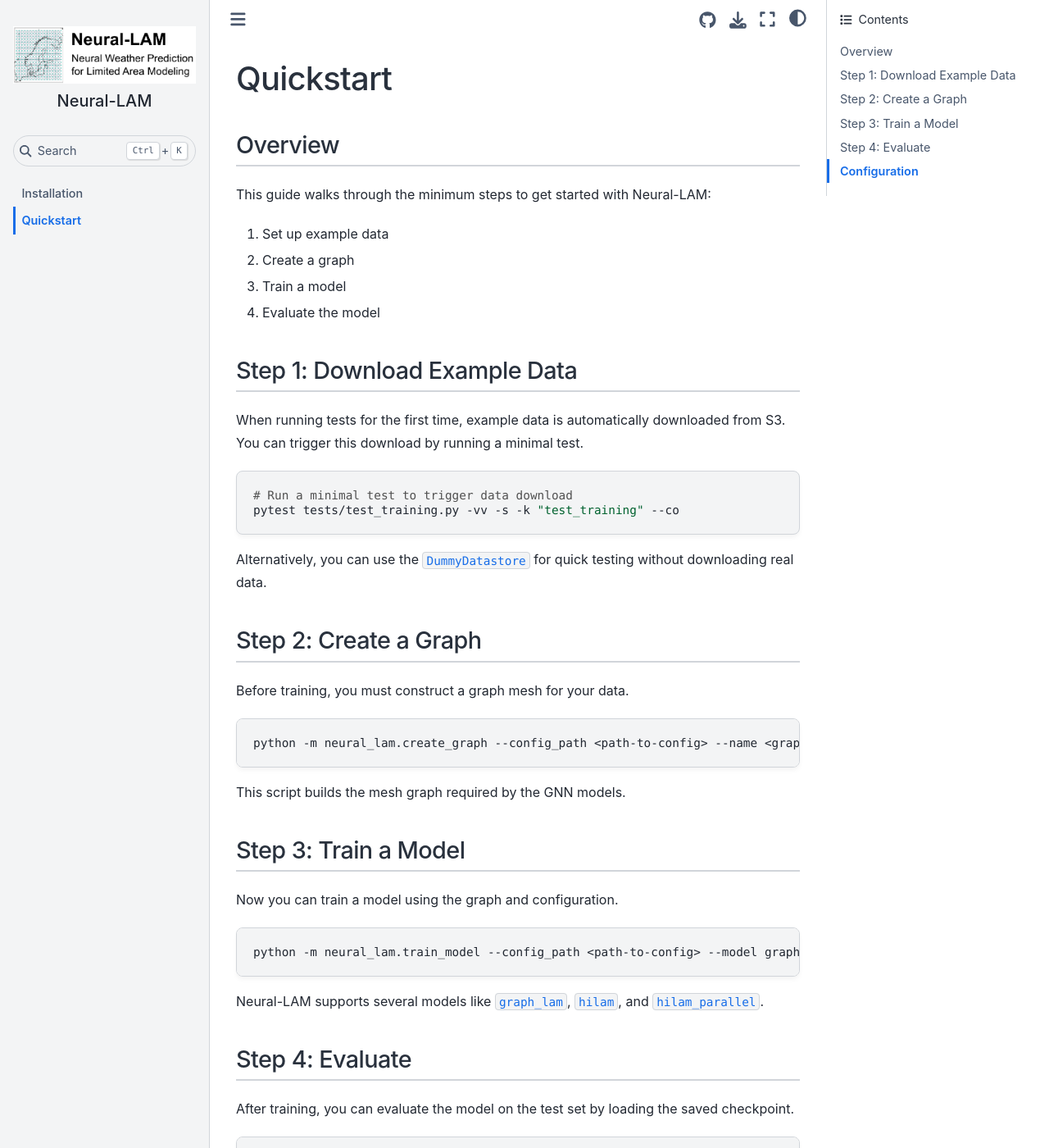
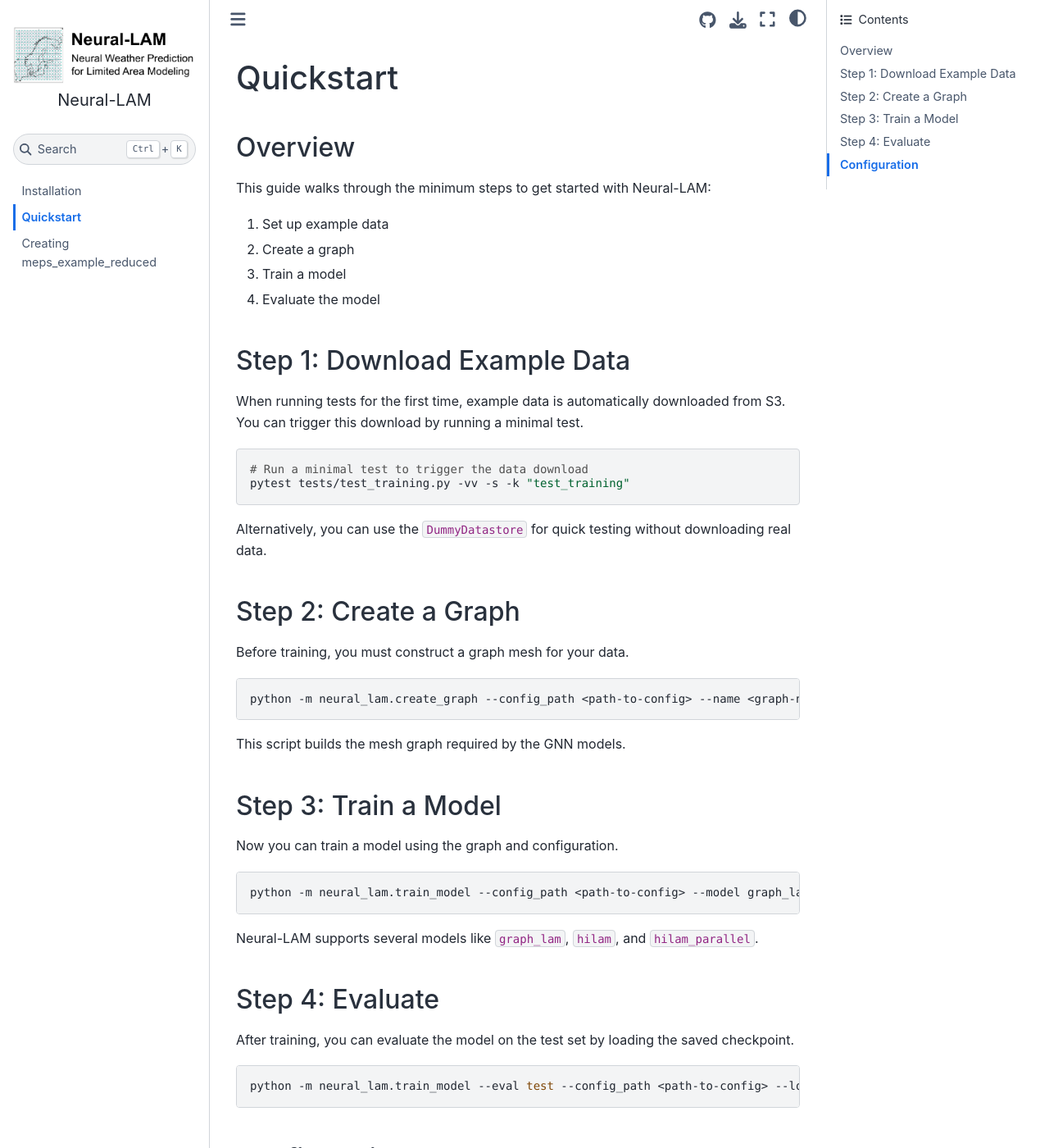
Before and after one commit to mllam/neural-lam, a Sphinx documentation site: the page built from docs/getting-started/quickstart.md, in a window 1280 px wide and 1400 px high. Shown: the whole window at 82% size. Built offline with Sphinx 7.4.7 and the Sphinx Book theme 1.1.4, drawn with Linux system fonts in a browser that asks for light colours; pages that are not in the unit, such as notebooks, are missing from menus; some of the changed text lies outside the part shown.

Commit message:
- Remove tool.setuptools from pyproject.toml - Update OpenGraph URL to ReadTheDocs and drop empty favicon - Remove --co flag from quickstart test command - Drop unused UML diagrams and custom CSS - Restore dataset notebook and add to toctree - Align RTD config with CI python version and uv sync - Add CHANGELOG entry for docs migration

````diff
--- a/docs/_static/custom.css
+++ /dev/null
@@ -1,260 +0,0 @@
-/* Neural-LAM Documentation — High-Visibility Custom Styles */
-
-/* ==========================================================================
-   1. OVERRIDE SPHINX BOOK THEME (PYDATA) VARIABLES
-   ========================================================================== */
-:root {
-  /* High contrast colors */
-  --pst-color-primary: #1d4ed8; /* Strong Blue */
-  --pst-color-primary-bg: #eff6ff;
-  --pst-color-secondary: #0f172a; /* Slate 900 */
-
-  /* Text colors - Pure high contrast */
-  --pst-color-text-base: #0f172a; /* Nearly black */
-  --pst-color-text-muted: #475569; /* Slate 600 */
-
-  /* Backgrounds */
-  --pst-color-background: #ffffff;
-  --pst-color-surface: #f8fafc; /* Slate 50 */
-  --pst-color-border: #cbd5e1; /* Slate 300 */
-
-  /* Typography */
-  --pst-font-family-base: 'Inter', -apple-system, BlinkMacSystemFont, "Segoe UI", Helvetica, Arial, sans-serif;
-  --pst-font-family-heading: 'Inter', -apple-system, BlinkMacSystemFont, "Segoe UI", Helvetica, Arial, sans-serif;
-  --pst-font-family-monospace: 'JetBrains Mono', 'Fira Code', 'Consolas', monospace;
-
-  --pst-font-size-base: 17px; /* Increased for better visibility */
-}
-
-/* Dark mode overrides (PyData theme automatically adds data-theme="dark") */
-html[data-theme="dark"] {
-  --pst-color-primary: #60a5fa; /* Light Blue */
-  --pst-color-primary-bg: #1e3a8a;
-
-  --pst-color-text-base: #f8fafc; /* Nearly white */
-  --pst-color-text-muted: #cbd5e1;
-
-  --pst-color-background: #0f172a; /* Slate 900 */
-  --pst-color-surface: #1e293b; /* Slate 800 */
-  --pst-color-border: #334155; /* Slate 700 */
-}
-
-/* ==========================================================================
-   2. GLOBAL TYPOGRAPHY & LAYOUT
-   ========================================================================== */
-@import url('https://fonts.googleapis.com/css2?family=Inter:wght@400;500;600;700;800&family=JetBrains+Mono:wght@400;500&display=swap');
-
-html {
-  scroll-behavior: smooth;
-}
-
-body {
-  font-family: var(--pst-font-family-base);
-  font-size: var(--pst-font-size-base);
-  line-height: 1.75;
-  -webkit-font-smoothing: antialiased;
-  -moz-osx-font-smoothing: grayscale;
-}
-
-/* Make headings stand out more */
-h1, h2, h3, h4, h5, h6 {
-  color: var(--pst-color-text-base);
-  font-weight: 700;
-  letter-spacing: -0.02em;
-}
-
-h1 {
-  font-size: 2.5rem;
-  font-weight: 800;
-  margin-bottom: 1.5rem;
-  line-height: 1.2;
-}
-
-h2 {
-  font-size: 1.8rem;
-  margin-top: 2.5rem;
-  margin-bottom: 1.25rem;
-  border-bottom: 2px solid var(--pst-color-border);
-  padding-bottom: 0.5rem;
-}
-
-h3 {
-  font-size: 1.4rem;
-  margin-top: 2rem;
-}
-
-p {
-  margin-bottom: 1.25rem;
-}
-
-a {
-  color: var(--pst-color-primary);
-  text-decoration: none;
-  font-weight: 500;
-}
-
-a:hover {
-  text-decoration: underline;
-  text-decoration-thickness: 2px;
-  text-underline-offset: 4px;
-}
-
-/* ==========================================================================
-   3. SIDEBAR NAVIGATION
-   ========================================================================== */
-.bd-sidebar {
-  background-color: var(--pst-color-surface);
-  border-right: 1px solid var(--pst-color-border);
-}
-
-.bd-sidebar .nav-link {
-  font-size: 1rem;
-  color: var(--pst-color-text-muted);
-  padding: 0.5rem 1rem;
-  margin: 0.25rem 0;
-  border-radius: 6px;
-  transition: all 0.2s;
-}
-
-.bd-sidebar .nav-link:hover {
-  background-color: var(--pst-color-primary-bg);
-  color: var(--pst-color-primary);
-}
-
-.bd-sidebar .nav-link.active {
-  background-color: var(--pst-color-primary-bg);
-  color: var(--pst-color-primary);
-  font-weight: 600;
-  border-left: 4px solid var(--pst-color-primary);
-}
-
-/* ==========================================================================
-   4. CODE BLOCKS & INLINE CODE
-   ========================================================================== */
-pre {
-  background-color: var(--pst-color-surface);
-  border: 1px solid var(--pst-color-border);
-  border-radius: 8px;
-  padding: 1.25rem;
-  font-size: 0.9rem;
-  line-height: 1.6;
-  box-shadow: 0 4px 6px -1px rgba(0, 0, 0, 0.05);
-}
-
-code {
-  font-family: var(--pst-font-family-monospace);
-  background-color: var(--pst-color-surface);
-  border: 1px solid var(--pst-color-border);
-  color: var(--pst-color-primary);
-  padding: 0.2em 0.4em;
-  border-radius: 4px;
-  font-size: 0.9em;
-  font-weight: 500;
-}
-
-pre code {
-  background-color: transparent;
-  border: none;
-  color: inherit;
-  padding: 0;
-}
-
-/* ==========================================================================
-   5. TABLES
-   ========================================================================== */
-table.table, table.docutils {
-  width: 100%;
-  border-collapse: separate;
-  border-spacing: 0;
-  border: 1px solid var(--pst-color-border);
-  border-radius: 8px;
-  overflow: hidden;
-  margin-bottom: 2rem;
-  box-shadow: 0 4px 6px -1px rgba(0, 0, 0, 0.05);
-}
-
-th {
-  background-color: var(--pst-color-surface);
-  color: var(--pst-color-text-base);
-  font-weight: 700;
-  text-transform: uppercase;
-  font-size: 0.85rem;
-  letter-spacing: 0.05em;
-  padding: 1rem;
-  border-bottom: 2px solid var(--pst-color-border);
-}
-
-td {
-  padding: 1rem;
-  border-bottom: 1px solid var(--pst-color-border);
-  vertical-align: top;
-}
-
-tr:last-child td {
-  border-bottom: none;
-}
-
-tr:hover td {
-  background-color: var(--pst-color-surface);
-}
-
-/* ==========================================================================
-   6. ADMONITIONS (Callouts)
-   ========================================================================== */
-.admonition {
-  border-radius: 8px;
-  border: 1px solid var(--pst-color-border);
-  border-left-width: 6px;
-  padding: 1.5rem;
-  margin-bottom: 2rem;
-  box-shadow: 0 4px 6px -1px rgba(0, 0, 0, 0.05);
-  background-color: var(--pst-color-background);
-}
-
-.admonition-title {
-  font-weight: 700 !important;
-  font-size: 1.1rem !important;
-  margin-bottom: 0.75rem !important;
-  margin-top: 0 !important;
-  text-transform: none !important;
-}
-
-/* ==========================================================================
-   7. GRID CARDS (Landing Page)
-   ========================================================================== */
-.sd-card {
-  border: 1px solid var(--pst-color-border) !important;
-  border-radius: 12px !important;
-  transition: transform 0.2s, box-shadow 0.2s !important;
-  box-shadow: 0 4px 6px -1px rgba(0, 0, 0, 0.05) !important;
-  background-color: var(--pst-color-surface) !important;
-}
-
-.sd-card:hover {
-  transform: translateY(-5px);
-  box-shadow: 0 10px 15px -3px rgba(0, 0, 0, 0.1) !important;
-  border-color: var(--pst-color-primary) !important;
-}
-
-.sd-card-title {
-  font-size: 1.3rem !important;
-  font-weight: 700 !important;
-  color: var(--pst-color-text-base) !important;
-}
-
-.sd-card-text {
-  color: var(--pst-color-text-muted) !important;
-  font-size: 1.05rem !important;
-}
-
-/* ==========================================================================
-   8. MERMAID DIAGRAMS
-   ========================================================================== */
-.mermaid {
-  text-align: center;
-  padding: 1.5rem;
-  background-color: var(--pst-color-surface);
-  border: 1px solid var(--pst-color-border);
-  border-radius: 8px;
-  margin-bottom: 2rem;
-}
--- a/docs/conf.py
+++ b/docs/conf.py
@@ -8,6 +8,9 @@ sys.path.insert(0, os.path.abspath(".."))
 project = "Neural-LAM"
 copyright = "2024–2026, MLLAM Community"
 author = "MLLAM Community"
+
+# General Sphinx configuration
+exclude_patterns = ["_build", "Thumbs.db", ".DS_Store"]
 
 extensions = [
     "autoapi.extension",
@@ -78,9 +81,7 @@ nb_execution_mode = "off"
 # HTML Theme
 html_theme = "sphinx_book_theme"
 html_logo = "_static/logo.png"
-html_favicon = "_static/favicon.ico"
 html_static_path = ["_static"]
-html_css_files = ["custom.css"]
 
 html_theme_options = {
     "repository_url": "https://github.com/mllam/neural-lam",
@@ -99,7 +100,7 @@ html_theme_options = {
 }
 
 # OpenGraph settings
-ogp_site_url = "https://mllam.github.io/neural-lam/"
+ogp_site_url = "https://neural-lam.readthedocs.io/en/latest/"
 ogp_image = "_static/logo.png"
 ogp_use_first_image = True
 
@@ -107,7 +108,10 @@ ogp_use_first_image = True
 mermaid_d3_zoom = False
 mermaid_version = "11"
 
-suppress_warnings = ["autoapi.python_import_resolution"]
+suppress_warnings = [
+    "autoapi.python_import_resolution",
+    "myst.xref_missing",
+]
 
 # Linkcheck settings
 linkcheck_ignore = [
--- a/docs/getting-started/quickstart.md
+++ b/docs/getting-started/quickstart.md
@@ -13,8 +13,8 @@ This guide walks through the minimum steps to get started with Neural-LAM:
 When running tests for the first time, example data is automatically downloaded from S3. You can trigger this download by running a minimal test.
 
 ```{code-block} bash
-# Run a minimal test to trigger data download
-pytest tests/test_training.py -vv -s -k "test_training" --co
+# Run a minimal test to trigger the data download
+pytest tests/test_training.py -vv -s -k "test_training"
 ```
 
 Alternatively, you can use the `DummyDatastore` for quick testing without downloading real data.
--- a/pyproject.toml
+++ b/pyproject.toml
@@ -92,9 +92,6 @@ torch = [
     { index = "pytorch-cu130", extra = "gpu" },
     { index = "pytorch-cu128", extra = "gpu-cu128" },
 ]
-
-[tool.setuptools]
-py-modules = ["neural_lam"]
 
 [tool.black]
 line-length = 80
````
Also changed, not shown: CHANGELOG.md (+2 -0 lines), docs/index.md (+1 -0 lines), .readthedocs.yaml, docs/_static/favicon.ico (deleted), docs/notebooks/create_reduced_meps_dataset.ipynb (added), 2 other files.
